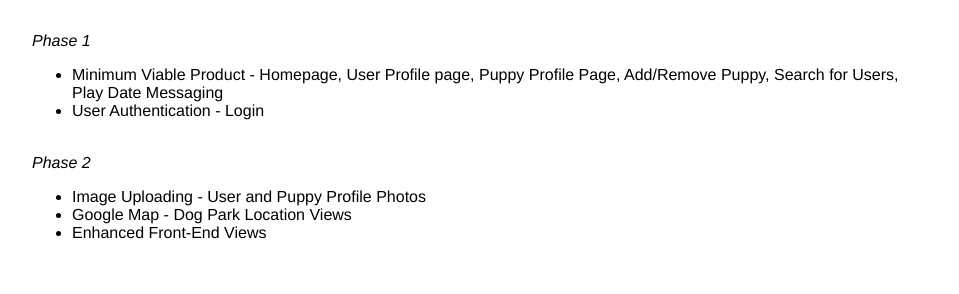
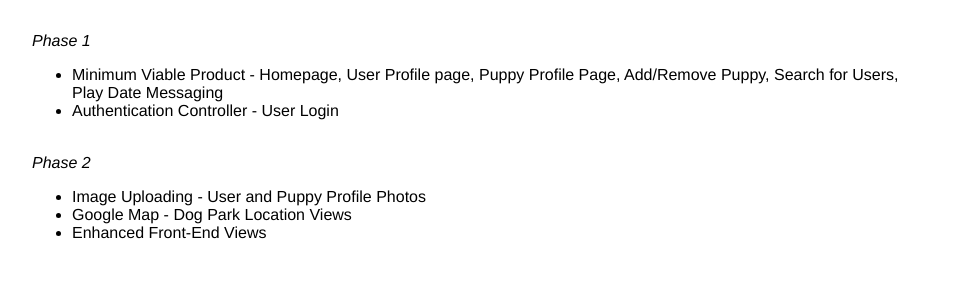
Before and after one commit to ktlnbstn/ktlnbstn.github.io, a Jekyll site: the page built from cv/index.html, in a window 1280 px wide. Shown: the part 771-1065 px from the top of the page, without its empty margins (160-1119 px from the left). Built offline with Jekyll 4.4.1, drawn with Linux system fonts in a browser that asks for light colours.

Commit message:
update PL Phase 1

```diff
--- a/cv/index.html
+++ b/cv/index.html
@@ -41,7 +41,7 @@ a true believer that skills can be taught, but genuine enthusiasm cannot.</br>
 	<li>Minimum Viable Product - Homepage, User Profile page, Puppy Profile Page, Add/Remove Puppy, Search for Users,
 		Play Date Messaging</li>
 
-	<li>User Authentication - Login </li>
+	<li>Authentication Controller - User Login </li>
 </ul></br>
 
 <hh3><em>Phase 2</em></h3></br>
```
